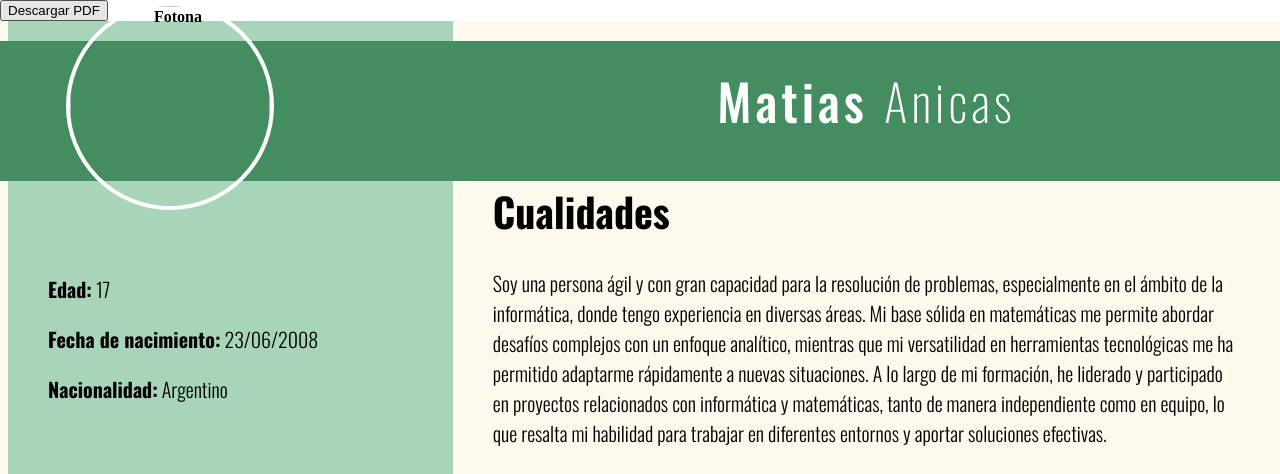
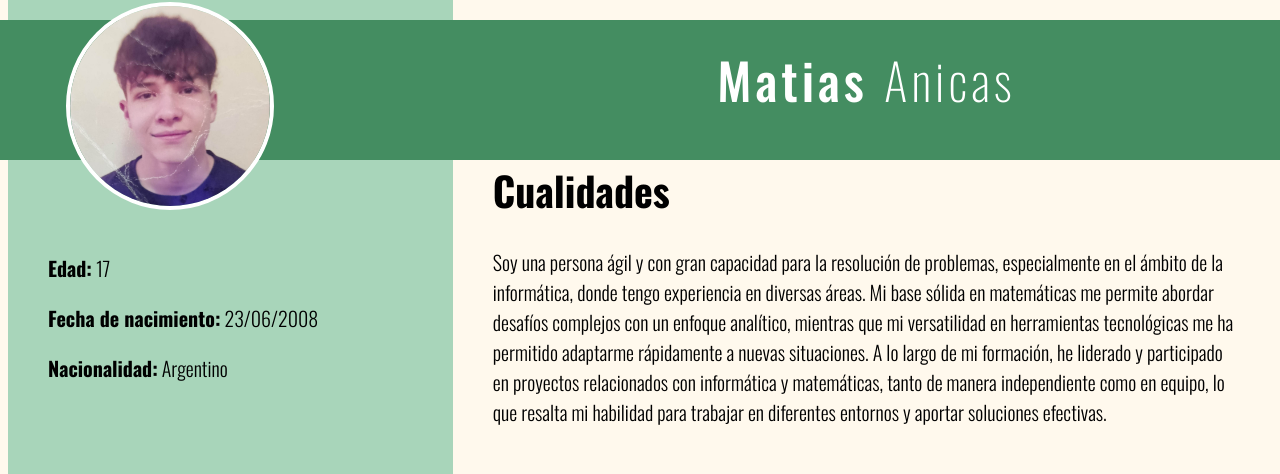
Before and after one commit to MatiasAnicas/Curriculum-manoukian, a plain HTML site: page index.html in a window 1280 px wide. Shown: the top 474 px of the page. Drawn offline with nearby package versions, Linux system fonts and the light colour scheme.

Commit message:
Update index.html

```diff
--- a/index.html
+++ b/index.html
@@ -22,7 +22,7 @@
 			<th style="width:10px; height:auto; background-color:#448D61;;"></th>
 
 			<th style="width:35%; height:140px; background-color: #448D61;">
-				<img src="Imagenes/Foto.jpeg" alt="Fotona" width=200px; height=auto; style="border-radius:50%; border: solid white 4px; margin: 2px; 						position:absolute ; left:5%; top:0px">
+				<img src="Foto.jpeg" alt="Fotona" width=200px; height=auto; style="border-radius:50%; border: solid white 4px; margin: 2px; 						position:absolute ; left:5%; top:0px">
 			</th>
 
 			<th style="width:65%; background-color: #448D61;">
@@ -223,7 +223,7 @@
 					<br>
 			</th>
 		</tr>
-			<button id="download-btn">Descargar PDF</button>
+
 
 
 
```
